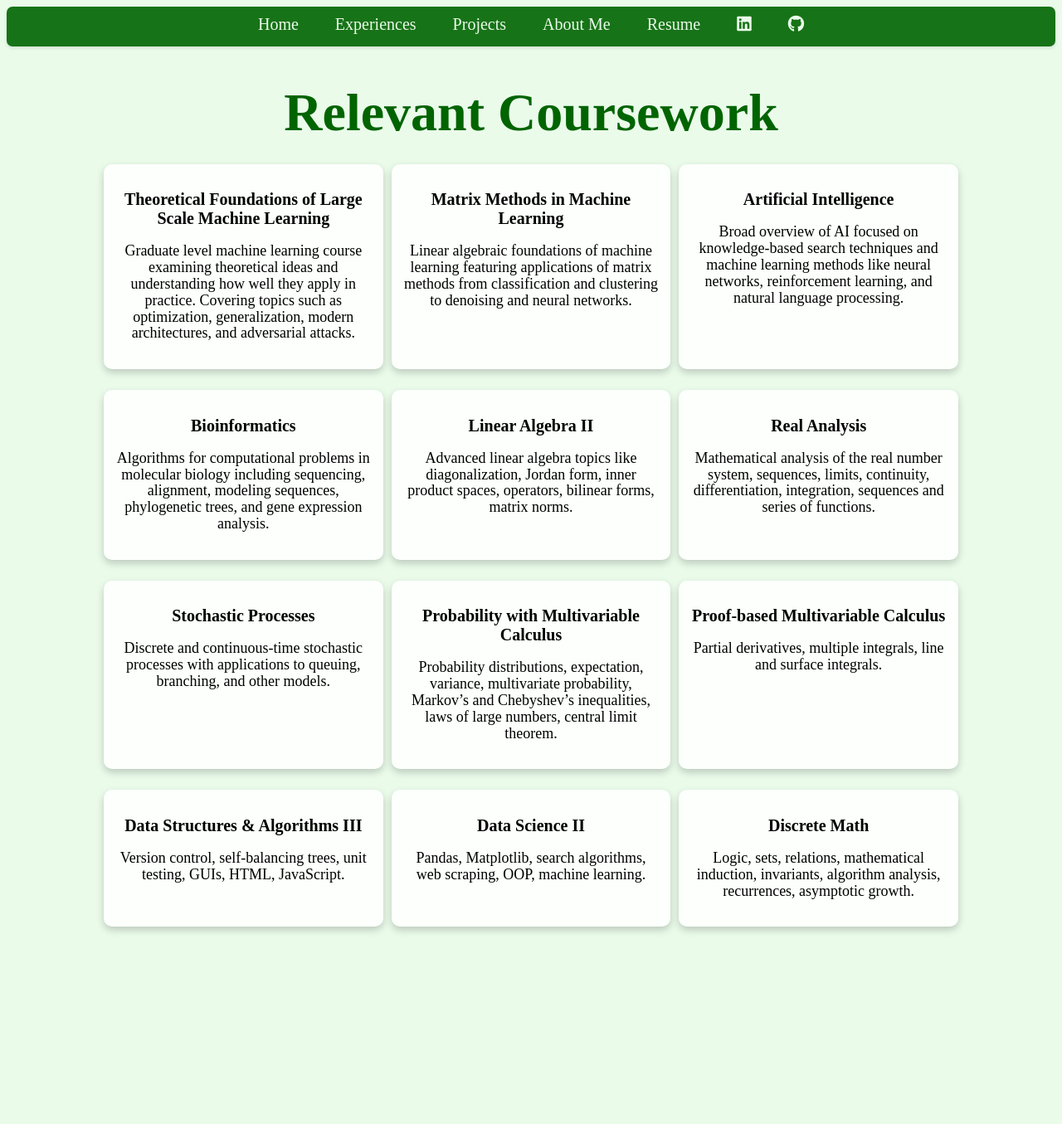
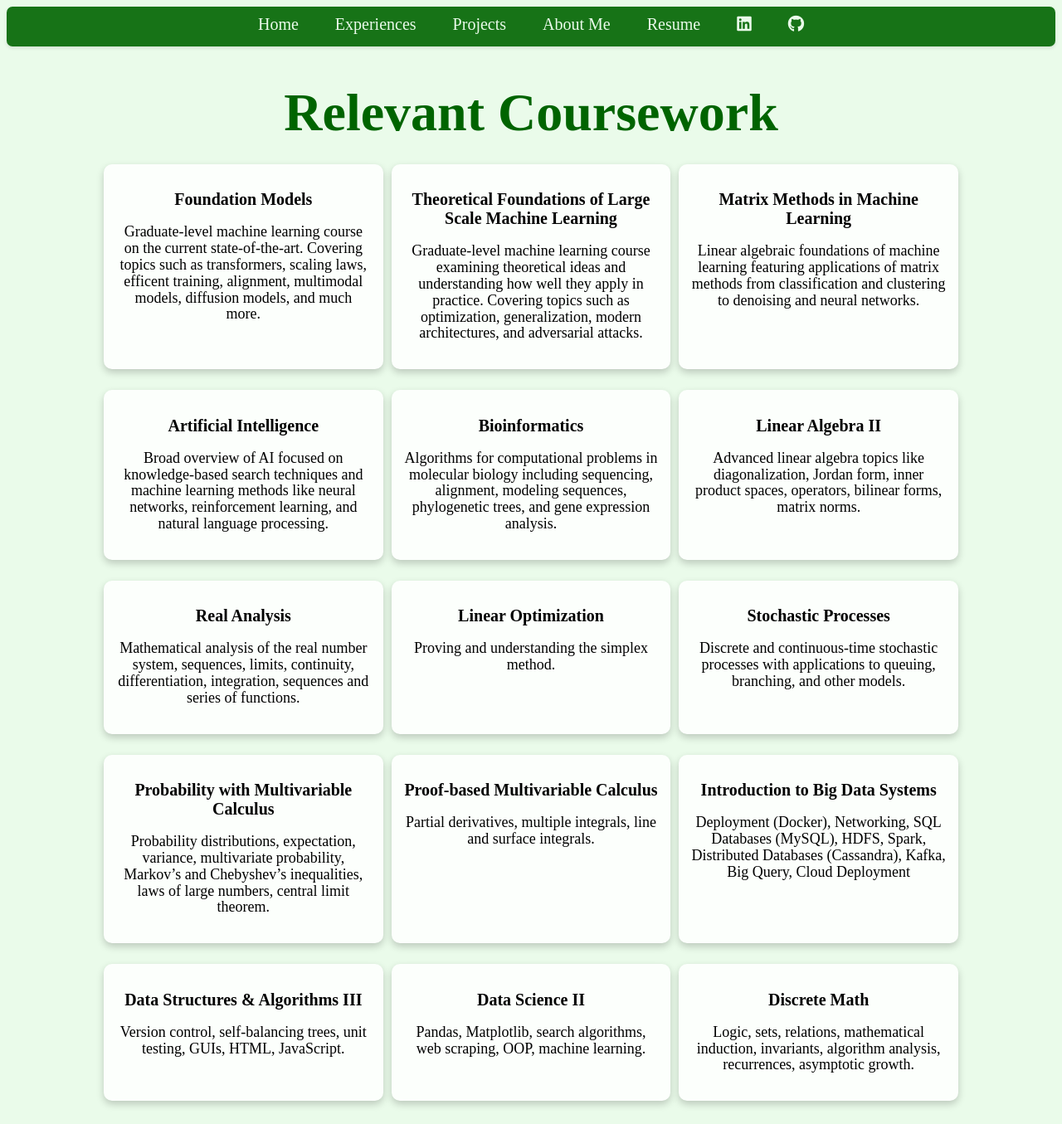
Before and after one commit to jacksonkunde/jacksonkunde.github.io, a Jekyll site: the page built from _pages/courses.html, in a window 1280 px wide and 1355 px high. Shown: the whole window at 83% size. Built offline with Jekyll 4.4.1, drawn with Linux system fonts in a browser that asks for light colours.

Commit message:
updating courses

```diff
--- a/_data/courses.yml
+++ b/_data/courses.yml
@@ -1,5 +1,8 @@
+- title: "Foundation Models"
+  description: "Graduate-level machine learning course on the current state-of-the-art. Covering topics such as transformers, scaling laws, efficent training, alignment, multimodal models, diffusion models, and much more."
+
 - title: "Theoretical Foundations of Large Scale Machine Learning"
-  description: "Graduate level machine learning course examining theoretical ideas and understanding how well they apply in practice. Covering topics such as optimization, generalization, modern architectures, and adversarial attacks."
+  description: "Graduate-level machine learning course examining theoretical ideas and understanding how well they apply in practice. Covering topics such as optimization, generalization, modern architectures, and adversarial attacks."
 
 - title: "Matrix Methods in Machine Learning"
   description: "Linear algebraic foundations of machine learning featuring applications of matrix methods from classification and clustering to denoising and neural networks."
@@ -16,6 +19,9 @@
 - title: "Real Analysis"
   description: "Mathematical analysis of the real number system, sequences, limits, continuity, differentiation, integration, sequences and series of functions."
 
+- title: "Linear Optimization"
+  description: "Proving and understanding the simplex method."
+
 - title: "Stochastic Processes"
   description: "Discrete and continuous-time stochastic processes with applications to queuing, branching, and other models."
 
@@ -25,6 +31,9 @@
 - title: "Proof-based Multivariable Calculus"
   description: "Partial derivatives, multiple integrals, line and surface integrals."
 
+- title: "Introduction to Big Data Systems"
+  description: "Deployment (Docker), Networking, SQL Databases (MySQL), HDFS, Spark, Distributed Databases (Cassandra), Kafka, Big Query, Cloud Deployment"
+
 - title: "Data Structures & Algorithms III"
   description: "Version control, self-balancing trees, unit testing, GUIs, HTML, JavaScript."
 
```
